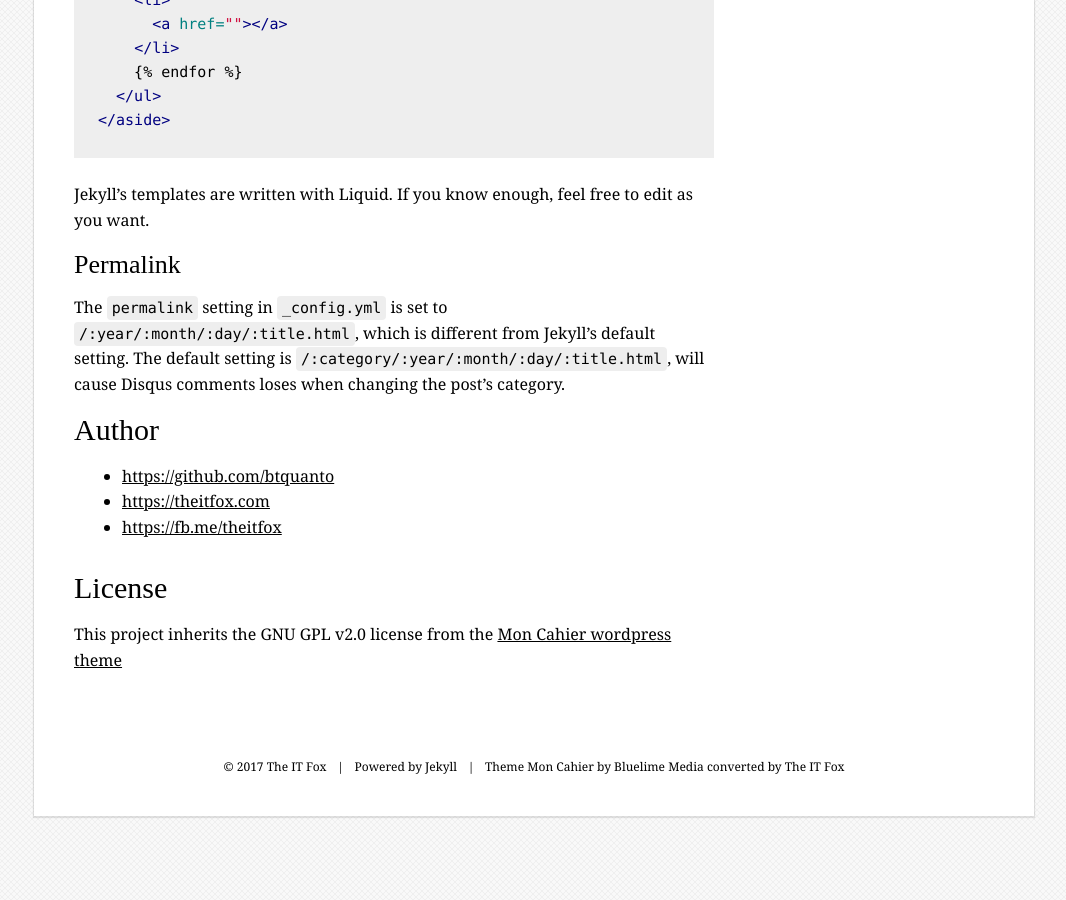
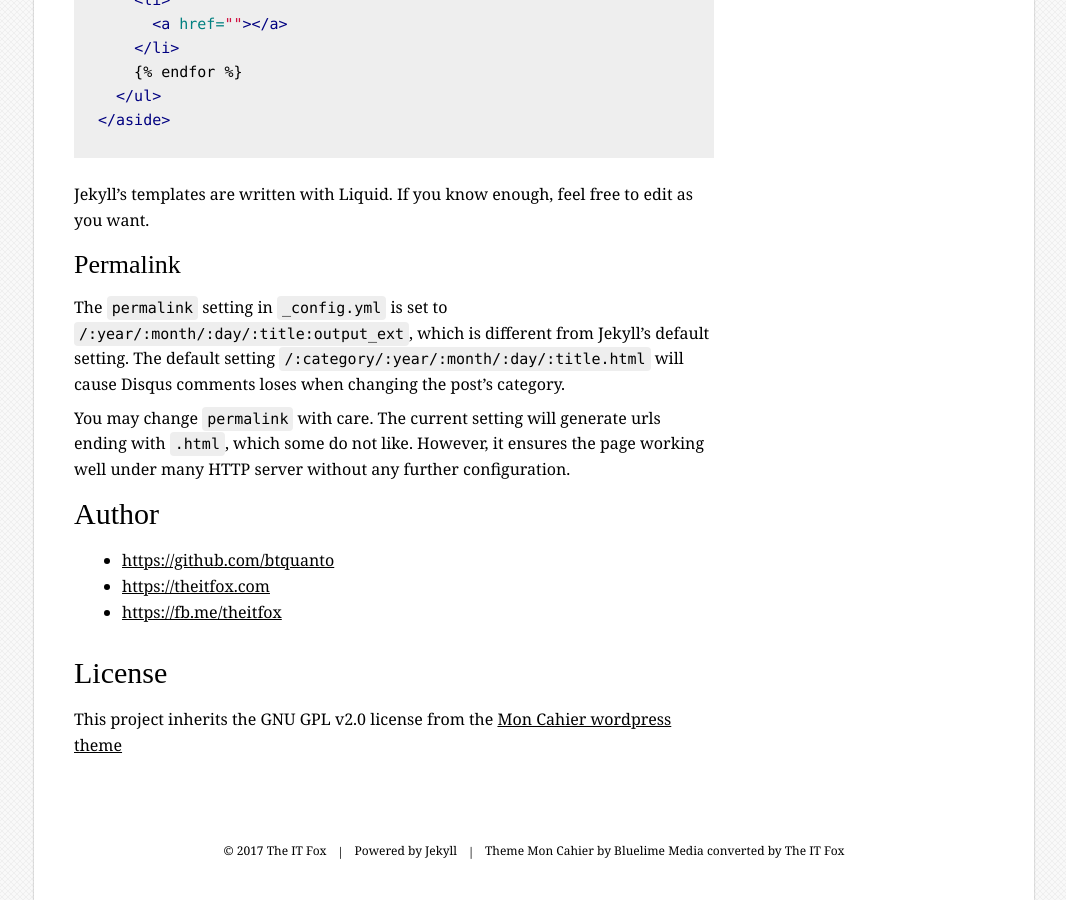
Before and after one commit to btquanto/jekyll_mon_cahier, a Jekyll site: the page built from about.md, in a window 1280 px wide and 900 px high, scrolled down 6873 px. Shown: the whole window, without its empty margins (106-1172 px from the left). Built offline with Jekyll 4.4.1, drawn with Linux system fonts in a browser that asks for light colours; some web fonts are replaced; comment, search, counter and statistics services are not loaded.

Commit message:
Change permalink setting

```diff
--- a/_config.yml
+++ b/_config.yml
@@ -10,7 +10,7 @@ kramdown:
     input: GFM
     syntax_highlighter: rouge
 
-permalink: /:year/:month/:day/:title.html
+permalink: /:year/:month/:day/:title:output_ext
 paginate: 5
 recent_posts_limit: 10
 
--- a/about.md
+++ b/about.md
@@ -257,7 +257,9 @@ Jekyll's templates are written with Liquid. If you know enough, feel free to edi
 
 ## Permalink
 
-The `permalink` setting in `_config.yml` is set to `/:year/:month/:day/:title.html`, which is different from Jekyll's default setting. The default setting is `/:category/:year/:month/:day/:title.html`, will cause Disqus comments loses when changing the post's category.
+The `permalink` setting in `_config.yml` is set to `/:year/:month/:day/:title:output_ext`, which is different from Jekyll's default setting. The default setting `/:category/:year/:month/:day/:title.html` will cause Disqus comments loses when changing the post's category.
+
+You may change `permalink` with care. The current setting will generate urls ending with `.html`, which some do not like. However, it ensures the page working well under many HTTP server without any further configuration.
 
 # Author
 
```
Also changed, not shown: README.md.
